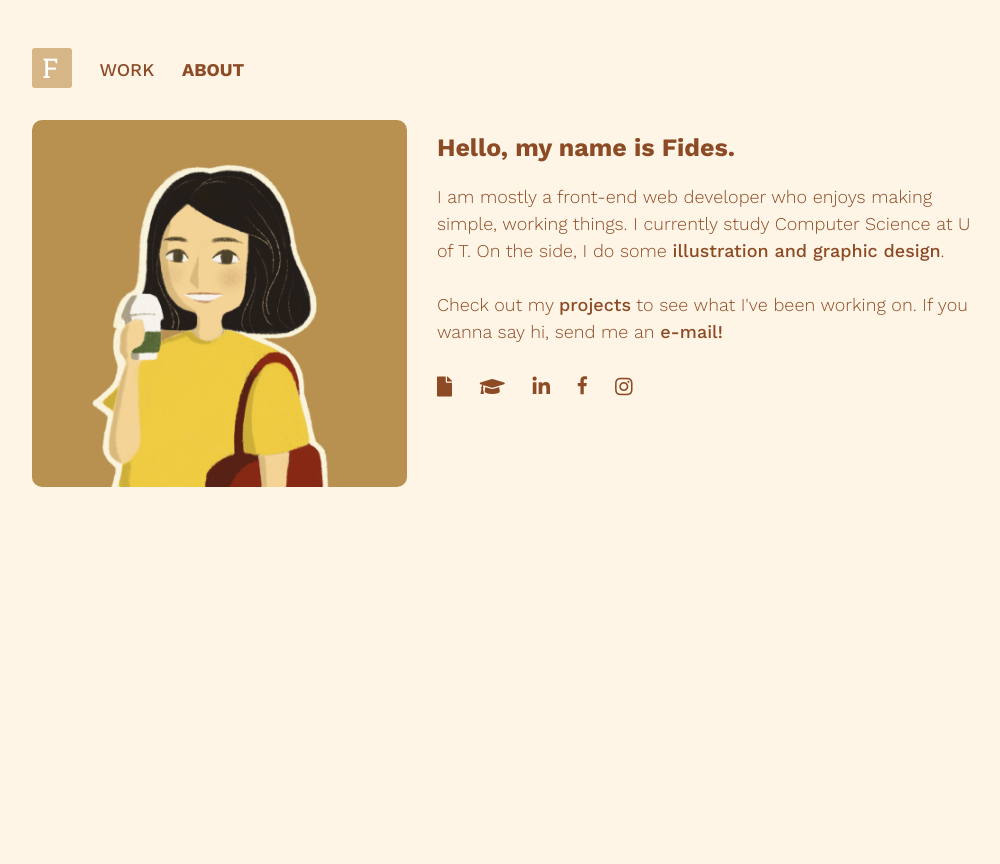
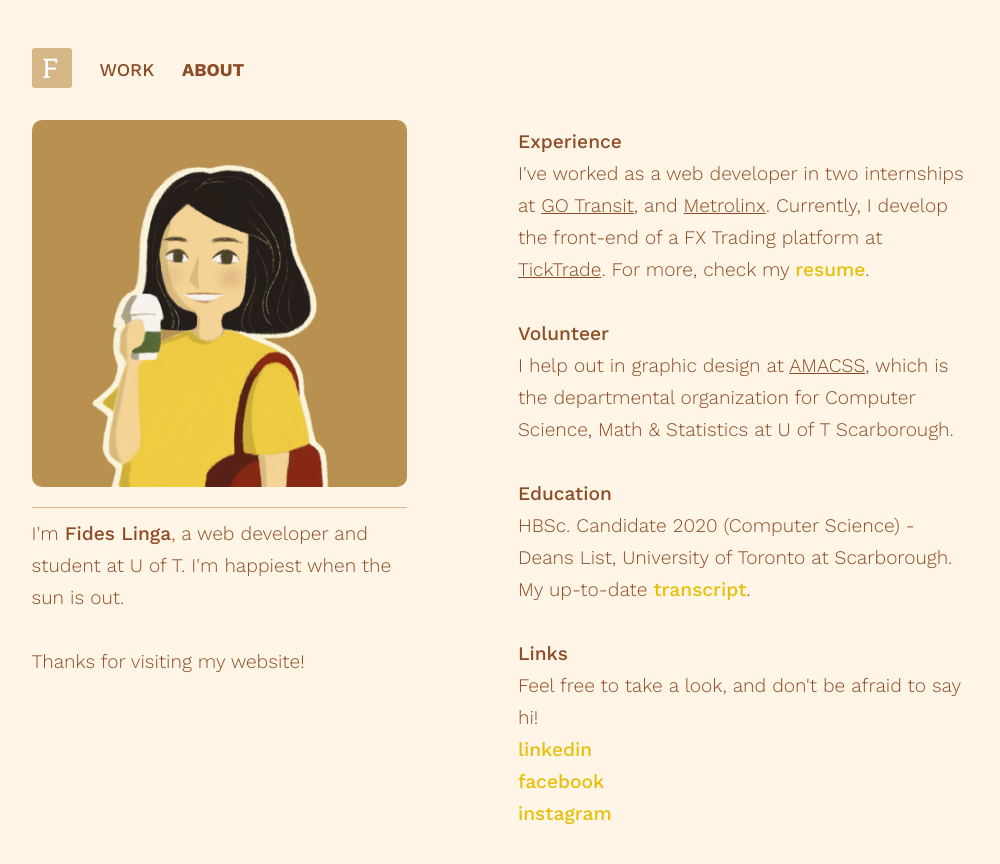
Before and after one commit to desslinga/personal-web, an Angular app: page /about in a window 1280 px wide. Shown: the top 864 px of the page, without its empty margins (137-1137 px from the left). Before the commit the page ends 800 px from the top, so only its background shows below. Built offline with nearby package versions, Linux system fonts and the light colour scheme.

Commit message:
modified about section

```diff
--- a/src/app/app-routing.module.ts
+++ b/src/app/app-routing.module.ts
@@ -13,9 +13,9 @@ const routes: Routes = [
   {path: 'home', redirectTo: '/about', pathMatch: 'full'},
   {path: 'about', component: HomeComponent},
   {path: 'gallery', component: GalleryComponent},
+  {path: 'work/closetr', component: ClosetrComponent},
   {path: 'work/:id', component: GalleryPreviewComponent},
   {path: 'work', component: WorkComponent },
-  {path: 'work/closetr', component: ClosetrComponent},
   {path: '404', component: NotFoundComponent},
   {path: '**', redirectTo: '/404', pathMatch: 'prefix'}
 ];
--- a/src/app/home/home.component.html
+++ b/src/app/home/home.component.html
@@ -2,29 +2,48 @@
   <div class='row'>
     <div class='col-12 col-lg-6 col-xl-5'>
       <div class='home-about-img-container'>
-        <!--<img src='images/Fides_Avatar.png' class='home-about-img'/>-->
         <img src='./assets/images/Fides_Avatar.png' class='home-about-img'/>
+        <span class="subtitle sm">
+          <hr class="mt20-b10">
+          I'm <b>Fides Linga</b>, a web developer and student at U of T.
+          I'm happiest when the sun is out.
+          <br><br>
+          Thanks for visiting my website!
+        </span>
       </div>
     </div>
-    <div class='col-12 col-lg-6 col-xl-7'>
+    <div class='col-12 col-lg-6 offset-xl-1'>
       <div class='home-about-txt-container'>
-        <h1>
-          Hello, my name is Fides.
-        </h1>
-        <span>
-          I am mostly a front-end web developer who enjoys making
-          simple, working things. I currently study Computer Science at
-          U of T. On the side, I do some <a routerLink="/gallery">illustration and graphic design</a>.
+        <span class="subtitle sm">
+          <hr class="d-md-none">
+          <b>Experience</b>
+          <br>
+          I've worked as a web developer in two
+          internships at <u>GO Transit</u>, and <u>Metrolinx</u>. Currently,
+          I develop the front-end of a FX Trading platform at <u>TickTrade</u>.
+          For more, check my <a href="files/FidesLinga_Resume.pdf" class="font-link">resume</a>.
           <br><br>
-          Check out my <a routerLink="/work">projects</a> to see what
-          I've been working on. If you wanna say hi, send me an
-          <a href="mailto:fides.linga@mail.utoronto.ca?Subject=Hi!" target="_top">e-mail!</a>
+          <b>Volunteer</b>
+          <br>
+          I help out in graphic design at <u>AMACSS</u>, which is
+          the departmental organization for Computer Science,
+          Math & Statistics at U of T Scarborough.
           <br><br>
-      <a href="files/FidesLinga_Resume.pdf" class="icon-link"><i class="fas fa-file"></i></a>
-      <a href="files/FidesLinga_Transcript.pdf" class="icon-link"><i class="fas fa-graduation-cap"></i></a>
-      <a href="https://www.linkedin.com/in/fides-linga-a58430109/" class="icon-link"><i class="fab fa-linkedin-in"></i></a>
-      <a href="https://www.facebook.com/fides.linga" class="icon-link"><i class="fab fa-facebook-f fb-fix"></i></a>
-      <a href="https://www.instagram.com/fides.linga" class="icon-link"><i class="fab fa-instagram"></i></a>
+          <b>Education</b>
+          <br>
+          HBSc. Candidate 2020 (Computer Science) - Deans List, University
+          of Toronto at Scarborough. My up-to-date
+          <a href="files/FidesLinga_Transcript.pdf" class="font-link">transcript</a>.
+          <br><br>
+          <b>Links</b>
+          <br>
+          Feel free to take a look, and don't be afraid to say hi!
+          <br>
+          <a href="https://www.linkedin.com/in/fides-linga-a58430109/" class="font-link">linkedin</a>
+          <br>
+          <a href="https://www.facebook.com/fides.linga" class="font-link">facebook</a>
+          <br>
+          <a href="https://www.instagram.com/fides.linga" class="font-link">instagram</a>
       <br><br>
     </span>
       </div>
--- a/src/styles.scss
+++ b/src/styles.scss
@@ -135,17 +135,21 @@ a {
 }
 
 .subtitle {
-  font-size: 1.7rem;
-  line-height: 3rem;
+  font-size: 1.5rem;
+  line-height: 2.8rem;
   &.sm {
-    font-size: 1.4rem;
-    line-height: 2.5rem;
+    font-size: 1.2rem;
+    line-height: 2.0rem;
   }
 }
 
 .icon-link {
   margin-right: calc(1vw + 15px);
   font-size: 20px;
+}
+
+.font-link {
+  color: #E7BF0A;
 }
 
 .fb-fix {
@@ -180,7 +184,7 @@ span {
 }
 
 .home-about-txt-container {
-  margin-top: 1vw;
+  margin-top: 0.5vw;
   margin-bottom: 4vw;
 }
 
@@ -503,6 +507,11 @@ span {
   margin-bottom: 20px;
 }
 
+.mt20-b10 {
+  margin-top: 20px;
+  margin-bottom: 10px;
+}
+
 //work styles
 
 .work-about-img-container {
```
